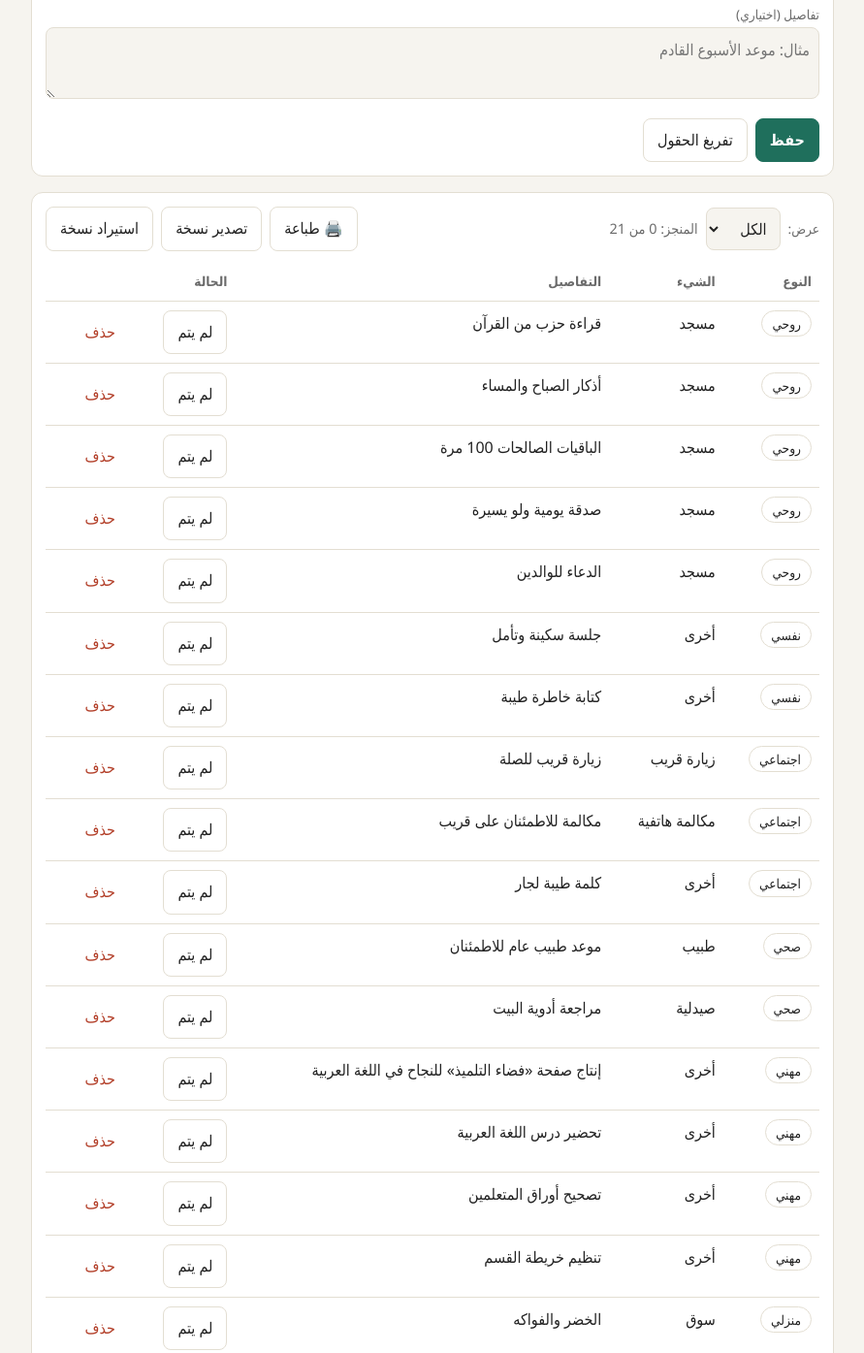
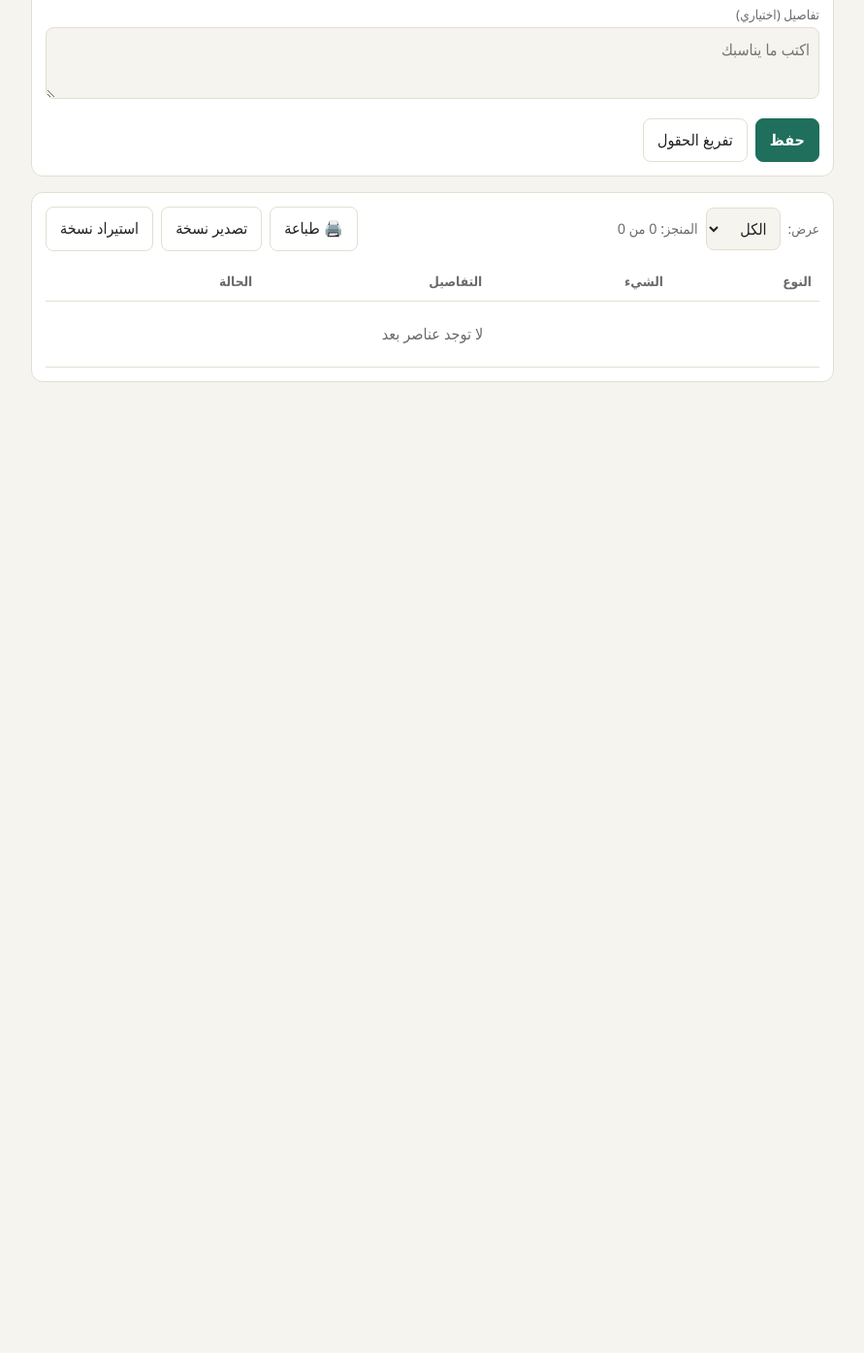
Before and after one commit to mashaallahtarbeyya-cpu/Modakira, a plain HTML site: page index.html in a window 1280 px wide. Shown: the part 297-1692 px from the top of the page at 97% size, without its empty margins (194-1085 px from the left). After the commit the page ends 800 px from the top, so only its background shows below. Drawn offline with Linux system fonts and the light colour scheme.

Commit message:
Update index.html

```diff
--- a/index.html
+++ b/index.html
@@ -40,11 +40,11 @@ tr.done .note{text-decoration:line-through;opacity:.7}
 @media print{:root:root:root{--bg:#fff;--card:#fff;--ink:#000;--mute:#333;--line:#888;--done:#e8e8e8;color-scheme:light}*{-webkit-print-color-adjust:exact;print-color-adjust:exact}body{background:#fff}main{max-width:none;padding:0}section.card:first-of-type,.bar button,.bar select,.bar label,.noprint{display:none!important}.card{border:0;padding:0}.sub{color:#333}table{min-width:0}.wrap{overflow:visible}td button{border:0;background:none;color:#000;padding:0}tr{break-inside:avoid}}
 </style>
 </head>
-  <a href="https://mashaallahtarbeyya-cpu.github.io/aitlahcen/" class="inline-block bg-slate-700 hover:bg-slate-800 text-white font-bold py-2.5 px-6 rounded-xl text-sm transition-all shadow">
-        ← العودة إلى الصفحة الرئيسية
-      </a>
 <body>
- <div style="position:fixed;top:0;right:0;left:0;z-index:100;background:#065f46;color:#fff;padding:8px 12px;display:flex;justify-content:space-between;align-items:center;gap:8px;box-shadow:0 2px 10px rgba(0,0,0,.2)">
+<a href="https://mashaallahtarbeyya-cpu.github.io/aitlahcen/" class="inline-block bg-slate-700 hover:bg-slate-800 text-white font-bold py-2.5 px-6 rounded-xl text-sm transition-all shadow">
+  ← العودة إلى الصفحة الرئيسية
+</a>
+<div style="position:fixed;top:0;right:0;left:0;z-index:100;background:#065f46;color:#fff;padding:8px 12px;display:flex;justify-content:space-between;align-items:center;gap:8px;box-shadow:0 2px 10px rgba(0,0,0,.2)">
   <b style="font-size:13px">🤲 حصن المسلم</b>
   <div style="display:flex;gap:6px">
     <a href="https://mashaallahtarbeyya-cpu.github.io/aitlahcen/" style="background:#fff;color:#065f46;text-decoration:none;padding:6px 12px;border-radius:20px;font-size:12px;font-weight:900">🏠 الأصلي</a>
@@ -56,6 +56,7 @@ tr.done .note{text-decoration:line-through;opacity:.7}
 <p class="sub">صدقة جارية - سجّل ما يشغلك من خير، واربطه بما تحتاج إليه، ثم تتبّع إنجازه.</p>
 <p class="sub">هذه المذكرة لا تحفظ أسرارا، هي للمهام العامة النافعة فقط. لا تكتب فيها أرقاما بنكية ولا وثائق ولا أمورا خاصة.</p>
 <p class="stats" id="net"></p>
+<p class="sub" id="pd"></p>
 
 <section class="card">
 <div class="grid">
@@ -68,7 +69,7 @@ tr.done .note{text-decoration:line-through;opacity:.7}
 <select id="status"><option value="0">لم يتم</option><option value="1">تم</option></select></div>
 </div>
 <div style="margin-top:10px"><label for="note">تفاصيل (اختياري)</label>
-<textarea id="note" rows="2" placeholder="مثال: موعد الأسبوع القادم"></textarea></div>
+<textarea id="note" rows="2" placeholder="اكتب ما يناسبك"></textarea></div>
 <div class="bar"><button class="p" id="save">حفظ</button><button id="clear">تفريغ الحقول</button></div>
 </section>
 
@@ -88,30 +89,7 @@ tr.done .note{text-decoration:line-through;opacity:.7}
 <script>
 (function(){
 var KEY="mozakkira-sadaqa-v1",data=[];
-var SEED=[
-["روحي","مسجد","قراءة حزب من القرآن"],
-["روحي","مسجد","أذكار الصباح والمساء"],
-["روحي","مسجد","الباقيات الصالحات 100 مرة"],
-["روحي","مسجد","صدقة يومية ولو يسيرة"],
-["روحي","مسجد","الدعاء للوالدين"],
-["نفسي","أخرى","جلسة سكينة وتأمل"],
-["نفسي","أخرى","كتابة خاطرة طيبة"],
-["اجتماعي","زيارة قريب","زيارة قريب للصلة"],
-["اجتماعي","مكالمة هاتفية","مكالمة للاطمئنان على قريب"],
-["اجتماعي","أخرى","كلمة طيبة لجار"],
-["صحي","طبيب","موعد طبيب عام للاطمئنان"],
-["صحي","صيدلية","مراجعة أدوية البيت"],
-["مهني","أخرى","إنتاج صفحة «فضاء التلميذ» للنجاح في اللغة العربية"],
-["مهني","أخرى","تحضير درس اللغة العربية"],
-["مهني","أخرى","تصحيح أوراق المتعلمين"],
-["مهني","أخرى","تنظيم خريطة القسم"],
-["منزلي","سوق","الخضر والفواكه"],
-["منزلي","سوق","مواد غذائية أساسية"],
-["منزلي","صيانة","صيانة عامة للبيت"],
-["أخرى","أخرى","تنظيم الملفات"],
-["أخرى","أخرى","ترتيب المكتبة"]
-];
-function load(){try{var r=localStorage.getItem(KEY);data=r?JSON.parse(r):[]}catch(e){data=[]}if(!Array.isArray(data))data=[];var sd=null;try{sd=localStorage.getItem(KEY+"-seed1")}catch(e){}if(!sd){var t=Date.now();data=data.concat(SEED.map(function(a,i){return{id:t+i,type:a[0],item:a[1],note:a[2],done:false}}));store();try{localStorage.setItem(KEY+"-seed1","1")}catch(e){}}}
+function load(){try{var r=localStorage.getItem(KEY);data=r?JSON.parse(r):[]}catch(e){data=[]}if(!Array.isArray(data))data=[]}
 function store(){try{localStorage.setItem(KEY,JSON.stringify(data))}catch(e){}}
 var $=function(i){return document.getElementById(i)};
 var item=$("item"),other=$("other");
```
